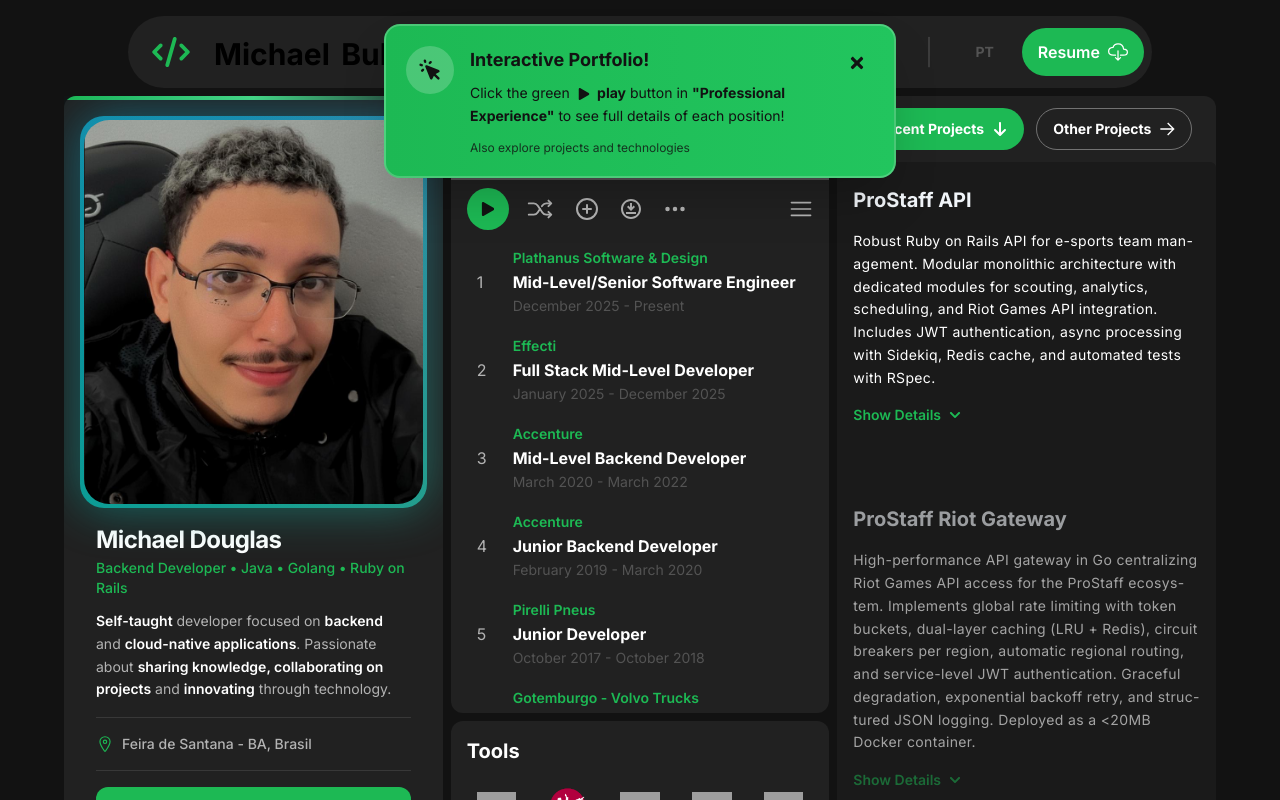
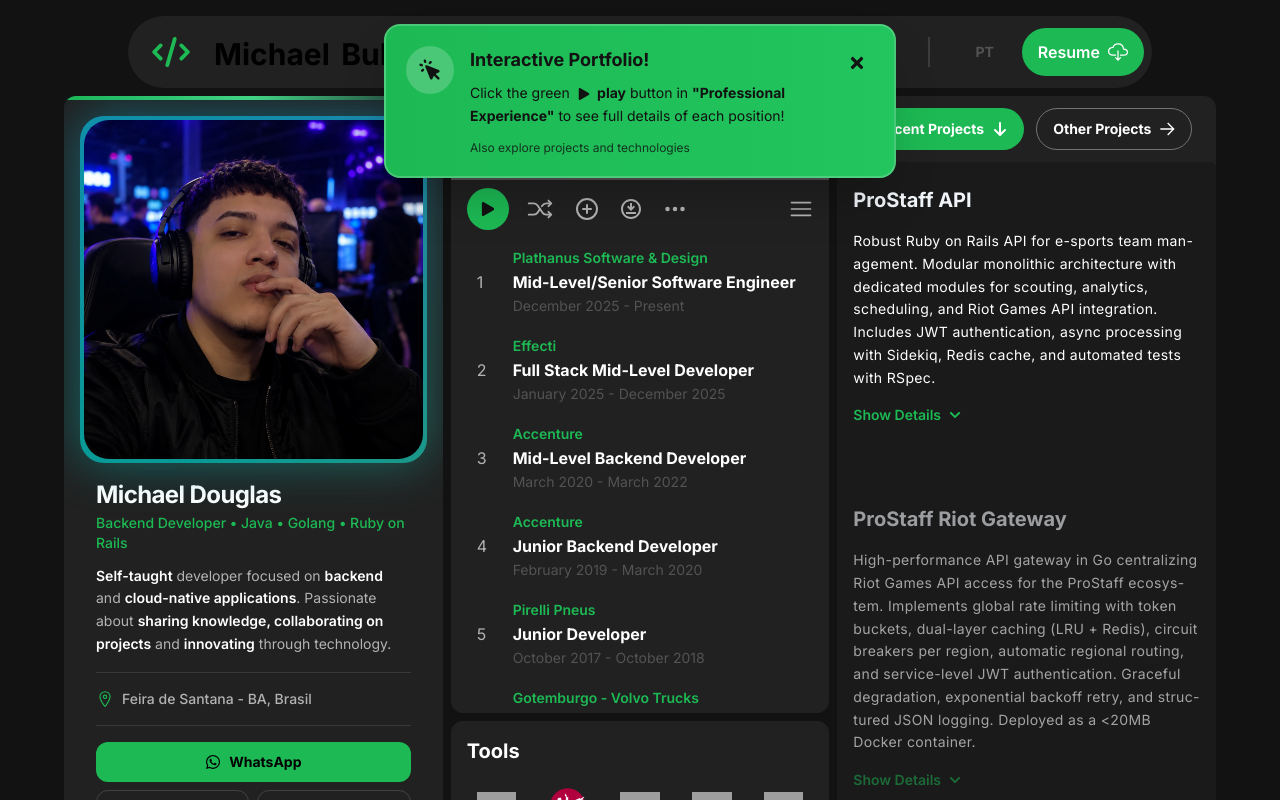
Before and after one commit to Bulletdev/PORTFOLIO, a Next.js app: page / in a window 1280 px wide. Shown: the top 800 px of the page. Built offline with nearby package versions, Linux system fonts and the light colour scheme; grey boxes are pictures that could not be loaded.

Commit message:
chore: replace profile picture

```diff
--- a/src/app/components/sections/ProfileCard.tsx
+++ b/src/app/components/sections/ProfileCard.tsx
@@ -22,7 +22,7 @@
       <div className="flex flex-col gap-4 p-4">
         <BackgroundGradient containerClassName="rounded-[40px] place-self-center">
           <Image
-            src="/Michael.jpeg"
+            src="/Michael3.png"
             alt="Michael Douglas"
             width={350}
             height={350}
--- a/src/app/links/page.tsx
+++ b/src/app/links/page.tsx
@@ -138,7 +138,7 @@
             <div className="absolute inset-0 rounded-full bg-spotify-green/25 blur-2xl scale-125" />
             <div className="relative rounded-full p-[2px] bg-gradient-to-br from-spotify-green/60 to-transparent">
               <Image
-                src="/Michael.jpeg"
+                src="/Michael3.png"
                 alt="Michael Bullet"
                 width={96}
                 height={96}
```
Also changed, not shown: public/Michael3.png (added).
